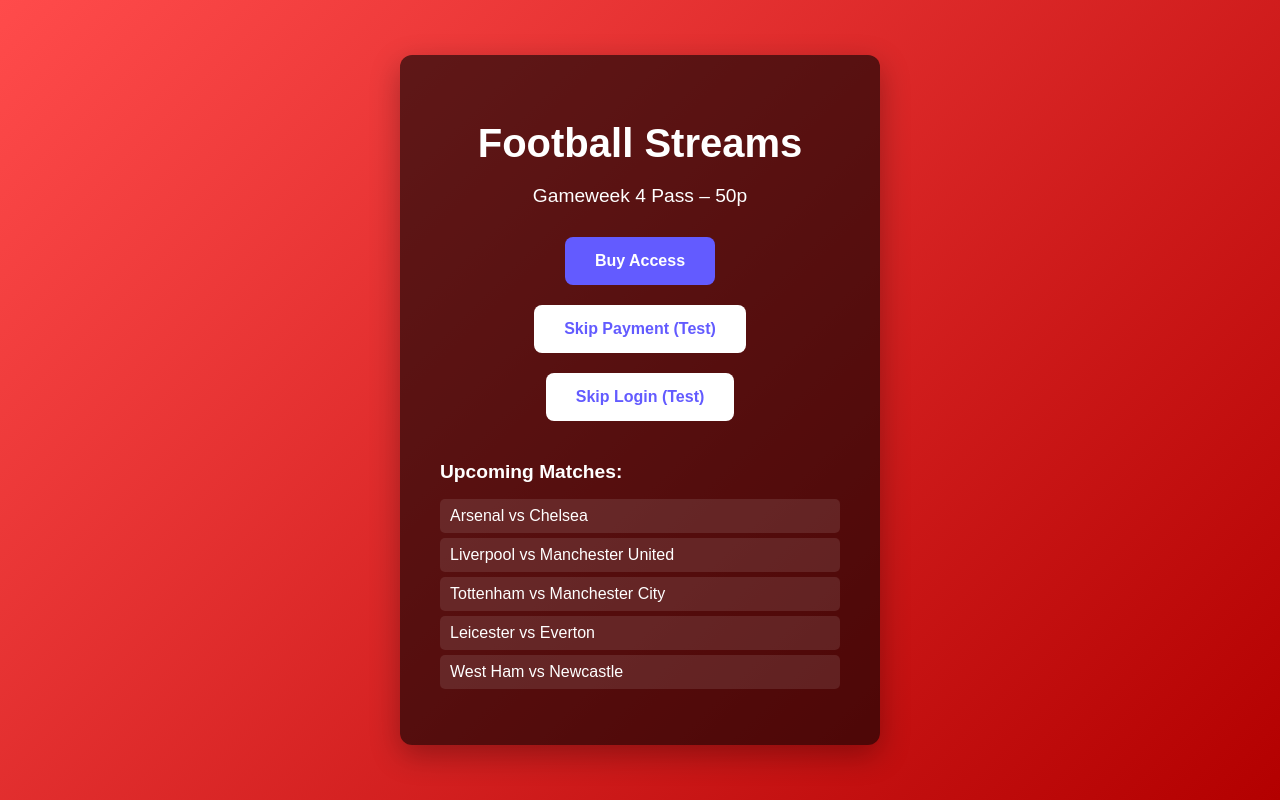
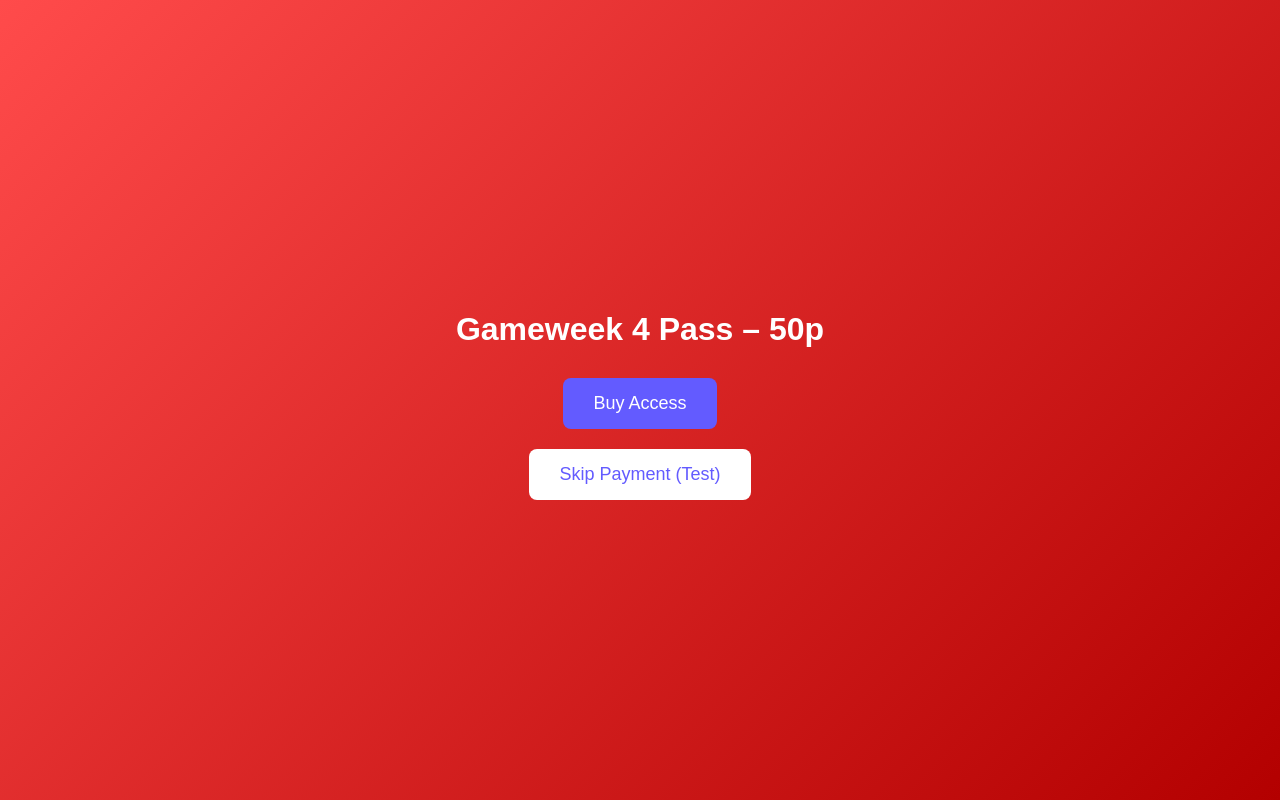
Before and after one commit to voken3959/everpass-football, a website: page index.html in a window 1280 px wide. Drawn offline with Linux system fonts and the light colour scheme.

Commit message:
Update index.html

```diff
--- a/index.html
+++ b/index.html
@@ -5,130 +5,56 @@
   <style>
     body {
       margin: 0;
-      font-family: Arial, sans-serif;
+      font-family: Arial;
+      display: flex;
+      flex-direction: column;
+      align-items: center;
+      justify-content: center;
+      height: 100vh;
       background: linear-gradient(135deg, #ff4b4b, #b30000);
       color: #fff;
-      display: flex;
-      justify-content: center;
-      align-items: center;
-      height: 100vh;
+      text-align: center;
     }
-
-    .card {
-      background: rgba(0, 0, 0, 0.6);
-      padding: 40px;
-      border-radius: 12px;
-      text-align: center;
-      box-shadow: 0 10px 30px rgba(0,0,0,0.3);
-      max-width: 400px;
-      width: 90%;
-    }
-
-    h1 {
-      font-size: 2.5em;
-      margin-bottom: 10px;
-    }
-
-    p {
-      font-size: 1.2em;
-      margin-bottom: 20px;
-    }
-
+    h1 { margin-bottom: 20px; }
     button {
       padding: 15px 30px;
       margin: 10px;
-      font-size: 1em;
-      font-weight: bold;
+      font-size: 18px;
       border: none;
       border-radius: 8px;
       cursor: pointer;
-      transition: transform 0.2s, background 0.2s;
     }
-
-    #buy {
-      background-color: #635BFF;
-      color: #fff;
-    }
-
-    #buy:hover {
-      transform: scale(1.05);
-      background-color: #7b6fff;
-    }
-
-    #skip, #skipLogin {
-      background-color: #fff;
-      color: #635BFF;
-    }
-
-    #skip:hover, #skipLogin:hover {
-      transform: scale(1.05);
-      background-color: #f0f0f0;
-    }
-
-    .matches {
-      margin-top: 30px;
-      text-align: left;
-    }
-
-    .matches h3 {
-      margin-bottom: 10px;
-      font-size: 1.2em;
-    }
-
-    .matches ul {
-      list-style: none;
-      padding: 0;
-      line-height: 1.5em;
-    }
-
-    .matches li {
-      background: rgba(255,255,255,0.1);
-      padding: 5px 10px;
-      border-radius: 5px;
-      margin-bottom: 5px;
-    }
+    #buyBtn { background: #635BFF; color: #fff; }
+    #skipBtn { background: #fff; color: #635BFF; }
   </style>
 </head>
 <body>
-  <div class="card" id="mainCard">
-    <h1>Football Streams</h1>
-    <p>Gameweek 4 Pass – 50p</p>
-    <button id="buy">Buy Access</button>
-    <button id="skip">Skip Payment (Test)</button>
-    <button id="skipLogin">Skip Login (Test)</button>
+  <h1>Gameweek 4 Pass – 50p</h1>
+  <button id="buyBtn">Buy Access</button>
+  <button id="skipBtn">Skip Payment (Test)</button>
 
-    <div class="matches">
-      <h3>Upcoming Matches:</h3>
-      <ul>
-        <li>Arsenal vs Chelsea</li>
-        <li>Liverpool vs Manchester United</li>
-        <li>Tottenham vs Manchester City</li>
-        <li>Leicester vs Everton</li>
-        <li>West Ham vs Newcastle</li>
-      </ul>
-    </div>
-  </div>
+  <script>
+    // Redirect user to Stripe checkout (your existing logic)
+    document.getElementById("buyBtn").addEventListener("click", () => {
+      // Replace this with your Stripe checkout logic
+      // For demo/testing, redirect directly to success page
+      window.location.href = "/success.html";
+    });
 
-  <script src="scripts/checkout.js"></script>
-  <script>
-    // Check if user is logged in and has bought the pass
-    const token = localStorage.getItem("token");
-    if (token) {
-      fetch(`/api/verify-session?token=${token}`)
-        .then(res => res.json())
-        .then(data => {
-          if (data.bought) {
-            // Redirect logged-in buyers straight to dashboard
-            window.location.href = "/dashboard";
-          }
-          // else: show main page normally
-        })
-        .catch(err => console.error(err));
-    }
-
-    // Skip login button for testing
-    document.getElementById("skipLogin").addEventListener("click", () => {
-      window.location.href = "/dashboard?skip-test=1";
+    // Skip Payment button for testing
+    document.getElementById("skipBtn").addEventListener("click", async () => {
+      try {
+        const res = await fetch("/api/generate-token", { method: "POST" });
+        const data = await res.json();
+        if (data.url) {
+          window.location.href = data.url; // go to dashboard with token
+        } else {
+          alert("Error generating access token.");
+        }
+      } catch (err) {
+        console.error(err);
+        alert("Error generating access token.");
+      }
     });
   </script>
 </body>
```
